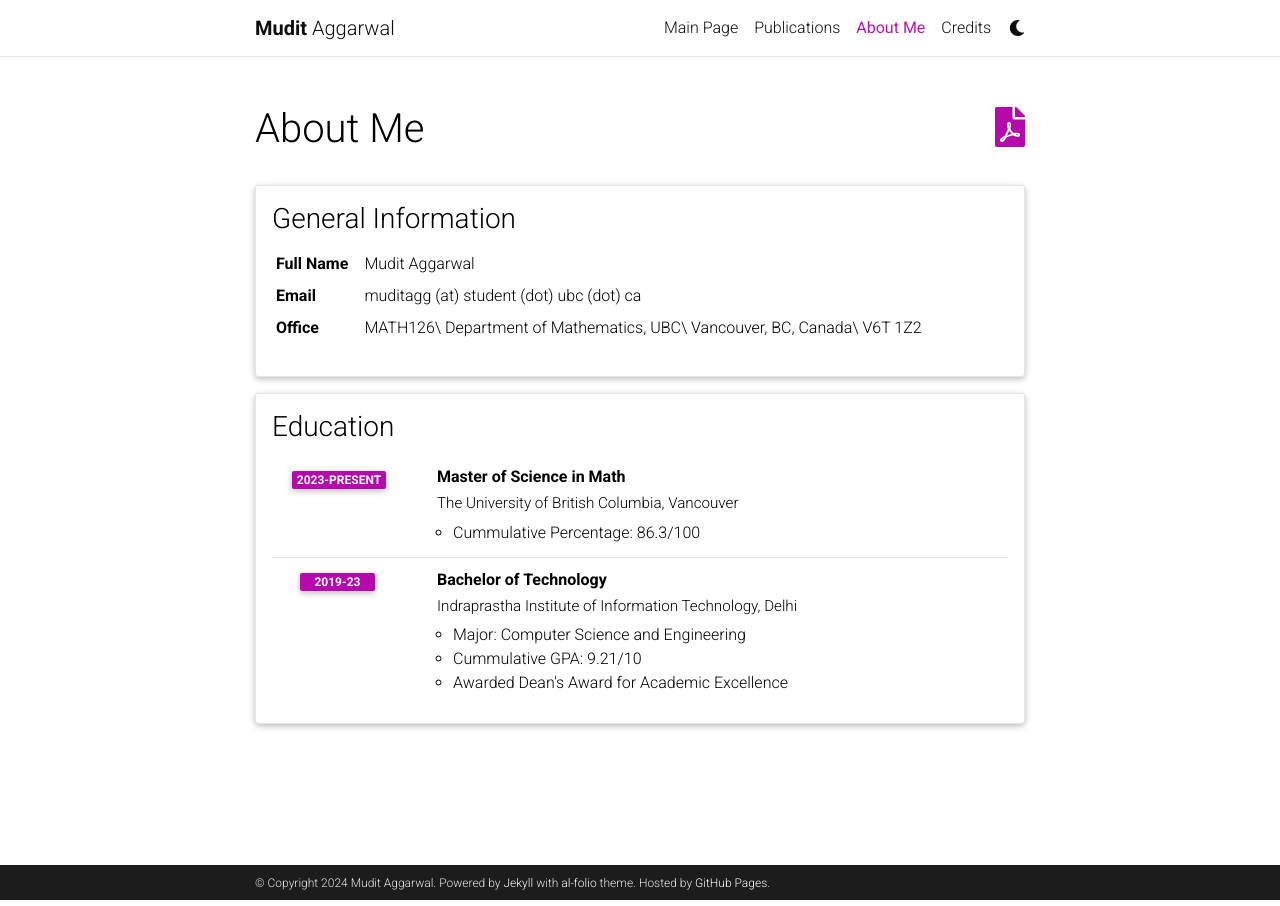
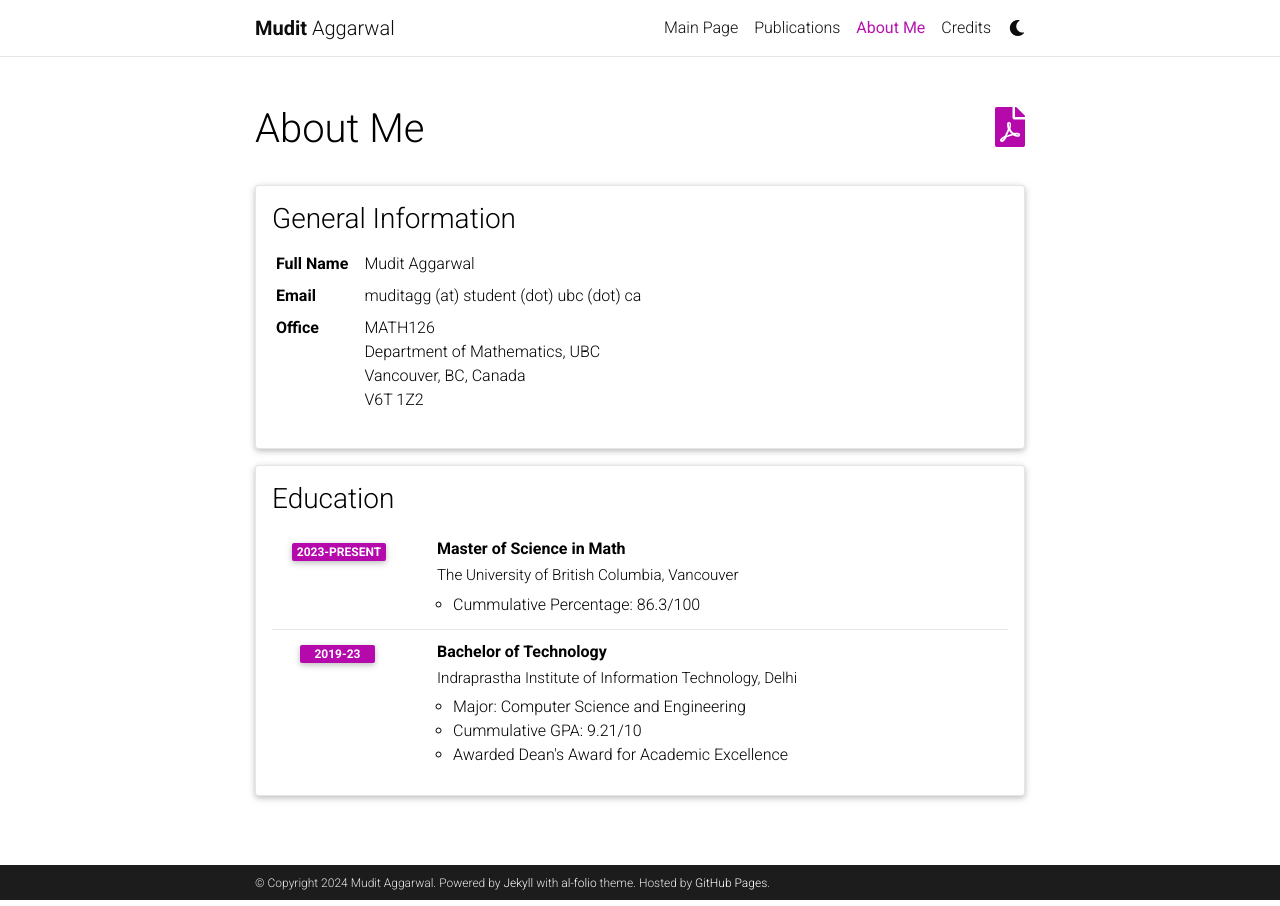
Before and after one commit to v1at0r/v1at0r.github.io, a Jekyll site: the page built from _pages/aboutme.md, in a window 1280 px wide. Built offline with Jekyll 4.4.1, drawn with Linux system fonts in a browser that asks for light colours; comment, search, counter and statistics services are not loaded; a style sheet for code colours, icons or effects is not loaded.

Commit message:
Update cv.yml

```diff
--- a/_data/cv.yml
+++ b/_data/cv.yml
@@ -6,9 +6,9 @@
     - name: Email
       value: muditagg (at) student (dot) ubc (dot) ca
     - name: Office
-      value: MATH126\
-             Department of Mathematics, UBC\
-             Vancouver, BC, Canada\
+      value: MATH126<br>
+             Department of Mathematics, UBC<br>
+             Vancouver, BC, Canada<br>
              V6T 1Z2
 
 - title: Education
```
